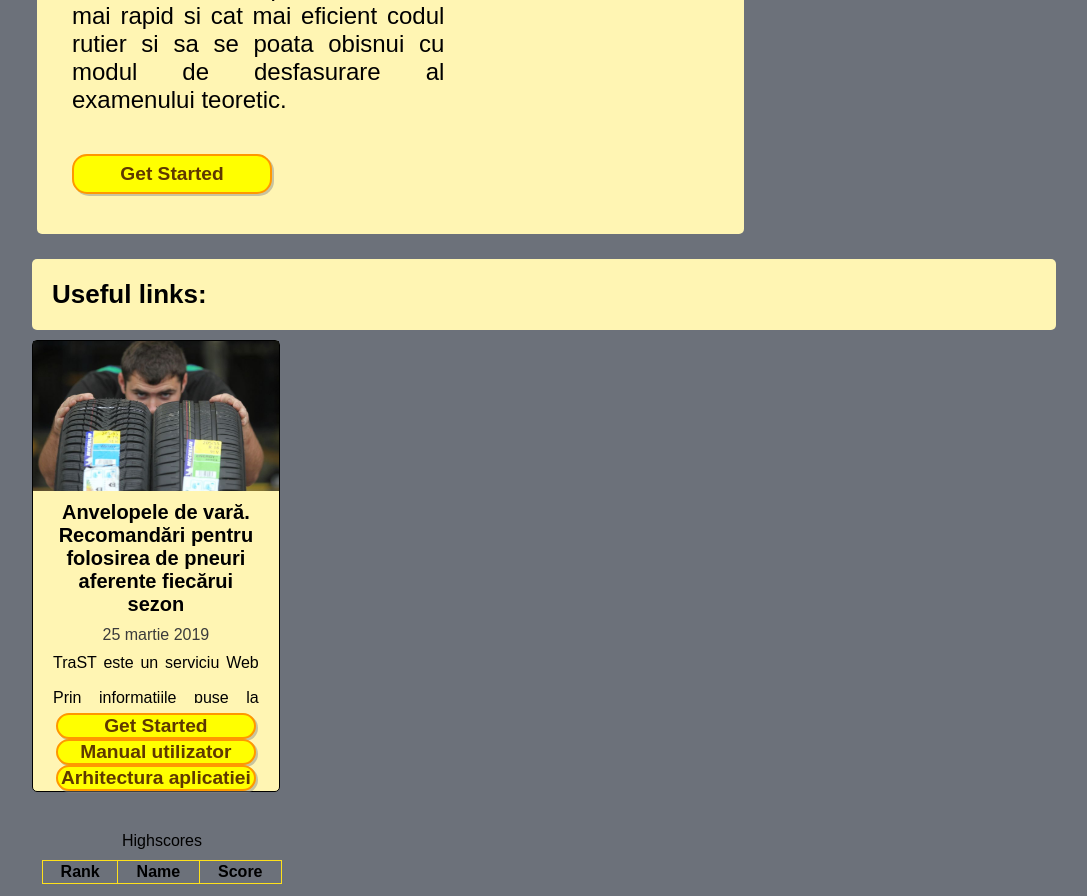
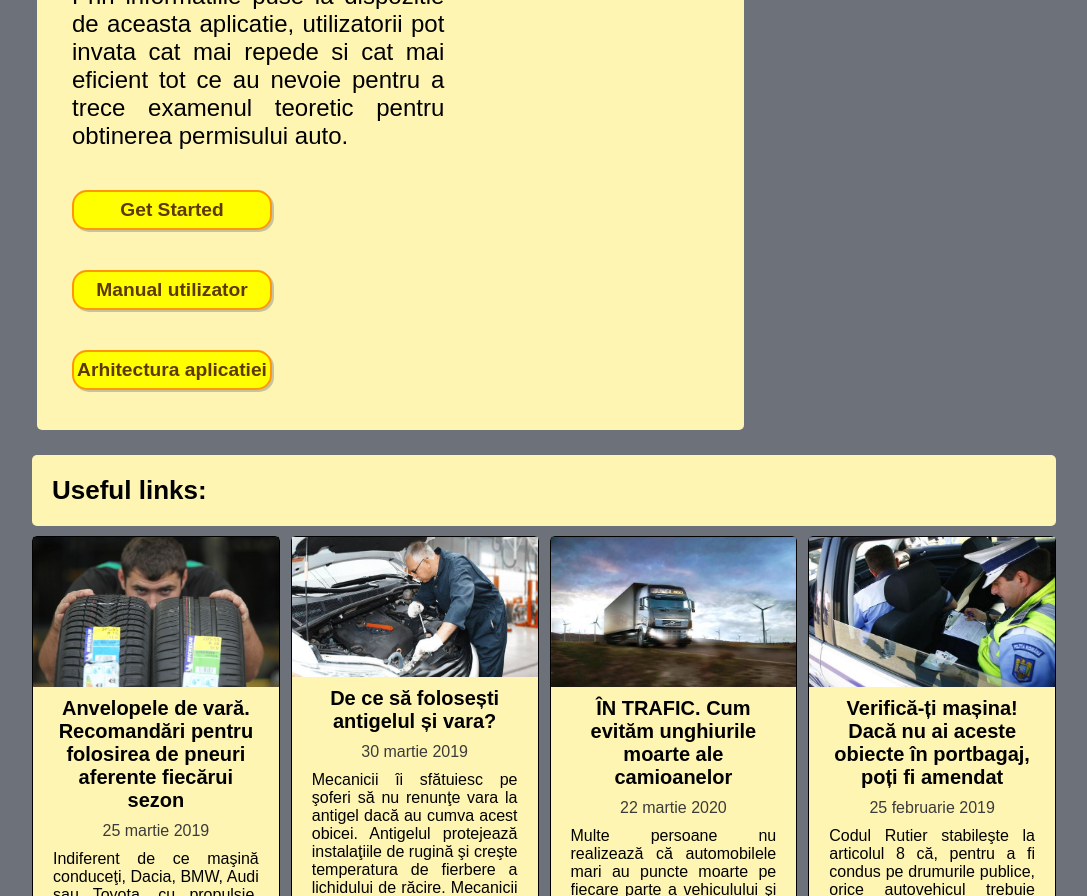
Before and after one commit to mihai99/TraST-, a PHP site: page / in a window 1280 px wide. Shown: the part 351-1247 px from the top of the page, without its empty margins (96-1183 px from the left). Run offline with PHP 8.4, Linux system fonts and the light colour scheme; data comes from the database, SQL or seed files in the repository; lists and menus that the app fills with data are empty; some libraries are stand-ins or nearby versions.

Commit message:
Final final

```diff
--- a/index.php
+++ b/index.php
@@ -21,43 +21,9 @@
         ?>
 
         <div id="content">
-                <div class="row first">
-                    <div class="about">
-                        <div class="description">
-                            <p>
-                            TraST este o aplicatie Web, care are scopul de a veni in ajutorul celor care doresc sa obtina permisul auto. Aceasta pune la dispozitie o serie de mijloace prin care utilizatorii sa poata invata cat mai rapid si cat mai eficient codul rutier si sa se poata obisnui cu modul de desfasurare al examenului teoretic.
-                            </p>
-
-                            <button class="main-button" onclick="location.href='register.php'">Get Started</button>
-                        </div>
-                        <div class="highscores-container">
-                            <div class="highscores">
-                                <p>Highscores</p>
-                                <table>
-                                    <tr>
-                                        <th>Rank</th>
-                                        <th>Name</th>
-                                        <th>Score</th>
-                                    </tr>
-                                    <?php
-                                        include_once 'php_scripts/printTopRank.php';
-                                    ?>
-                                </table>
-                            </div>
-                        </div>
-                    </div>
-                    <div class="gallery">
-                        <img src="/images/gallery/image1.jpg" id="gallery-image-1" class="gallery-image show" alt="">
-                    </div>
-                </div>
-                <div class="row articles">
-                    <h3>Useful links:</h3>
-                    <article>
-                        <img alt="" src="/images/articles/article1.jpg">
-                        <div class="title">Anvelopele de vară. Recomandări pentru folosirea de pneuri aferente fiecărui
-                            sezon
-                        </div>
-                        <div class="date">25 martie 2019</div>
+            <div class="row first">
+                <div class="about">
+                    <div class="description">
                         <p>
                             TraST este un serviciu Web pus la dispozitie pentru orice persoane care doreste sa se
                             pregateasca cat mai bine pentru partea teoretica a examenului auto.</p>
```
